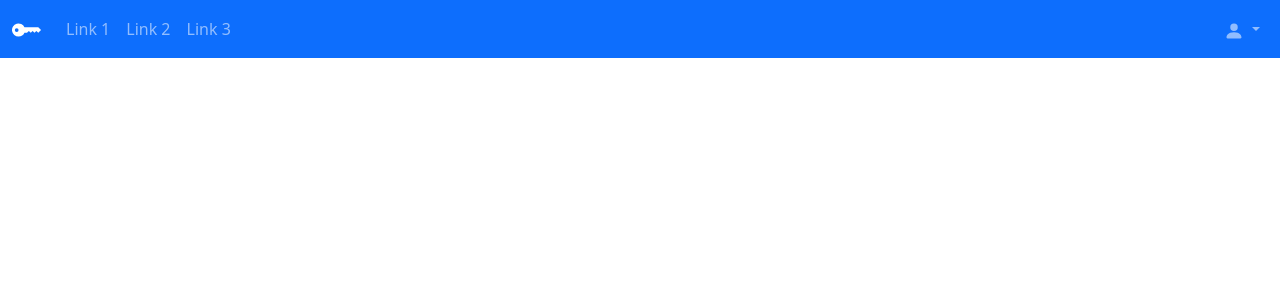
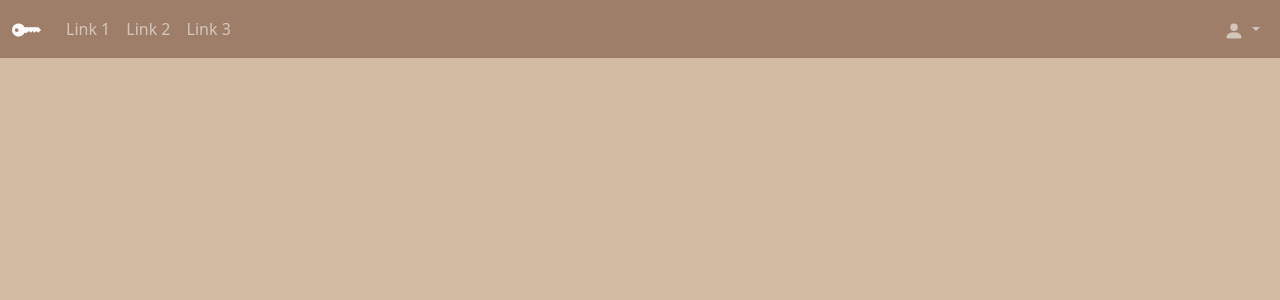
Before and after one commit to misterrager8/PassGen, a Flask app: page / in a window 1280 px wide. Shown: the top 300 px of the page. Run offline with Flask 2, Linux system fonts and the light colour scheme.

Commit message:
Set default color scheme

```diff
--- a/PassGen/static/main.css
+++ b/PassGen/static/main.css
@@ -1,3 +1,20 @@
+:root {
+    --navbar-bg: #9F7E69;
+    --navbar-txt: #D2BBA0;
+    --body-bg: #D2BBA0;
+    --body-txt: #9F7E69;
+}
+
+body, .modal-content, .form-control, .dropdown-menu {
+    background-color: var(--body-bg) !important;
+    color: var(--body-txt) !important;
+}
+
+.navbar, .btn, .dropdown-item:hover {
+    background-color: var(--navbar-bg);
+    color: var(--navbar-txt);
+}
+
 a:hover {
     cursor: pointer;
 }
--- a/PassGen/templates/base.html
+++ b/PassGen/templates/base.html
@@ -9,7 +9,7 @@
   <script src="https://cdn.jsdelivr.net/npm/bootstrap@5.1.3/dist/js/bootstrap.bundle.min.js" integrity="sha384-ka7Sk0Gln4gmtz2MlQnikT1wXgYsOg+OMhuP+IlRH9sENBO0LRn5q+8nbTov4+1p" crossorigin="anonymous"></script>
   <link href="{{ url_for('static', filename='main.css') }}" rel="stylesheet">
 </head>
-<nav class="navbar navbar-expand-xl navbar-dark bg-primary">
+<nav class="navbar navbar-expand-xl navbar-dark">
   <div class="container-fluid">
     <a href="{{ url_for('index') }}" class="navbar-brand">{{ macros.logo() }}</a>
     <ul class="navbar-nav me-auto">
```
